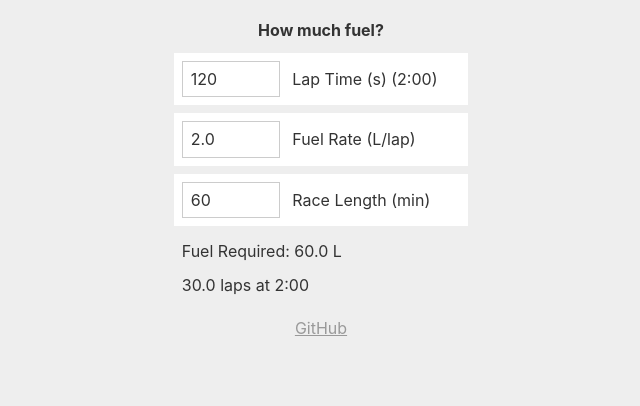
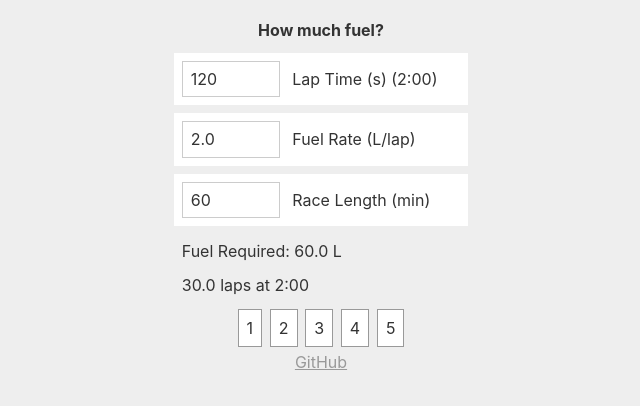
Before and after one commit to andygock/fuel-calculator, a website built with Parcel: page src/index.html in a window 1280 px wide. Shown: the whole page, without its empty margins (319-959 px from the left). Built offline with nearby package versions, Linux system fonts and the light colour scheme.

Commit message:
Start work on preset, output now updates immediately

```diff
--- a/src/fuel.js
+++ b/src/fuel.js
@@ -45,11 +45,19 @@ window.addEventListener("load", () => {
     const inputElement = document.getElementById(inputName);
     inputs[inputName] = parseFloat(inputElement.value, 10);
 
-    // immediately update on change
-    inputElement.addEventListener("change", (e) => {
+    // handler to read calculate outputs
+    const changeHandler = (e) => {
       inputs[inputName] = parseFloat(e.target.value);
       calcFuelRequired();
       updateOutputs();
+    };
+
+    // immediately update on any type of input change
+    const events = ["change", "keyup"];
+    events.forEach((event) => {
+      inputElement.addEventListener(event, (e) => {
+        changeHandler(e);
+      });
     });
 
     // select all input value when user clicks inside
@@ -58,6 +66,17 @@ window.addEventListener("load", () => {
     });
   });
 
+  // add event listeners for presets
+  const presets = [...document.getElementsByClassName("preset")];
+  presets.forEach((preset) => {
+    preset.addEventListener("click", (e) => {
+      // user clicks preset button
+      const presetName = preset.innerText;
+
+      console.log(presetName);
+    });
+  });
+
   // perform calculation on first load
   calcFuelRequired();
   updateOutputs();
--- a/src/index.html
+++ b/src/index.html
@@ -63,6 +63,14 @@
         </p>
       </div>
 
+      <div class="presets">
+        <span class="preset">1</span>
+        <span class="preset">2</span>
+        <span class="preset">3</span>
+        <span class="preset">4</span>
+        <span class="preset">5</span>
+      </div>
+
       <div class="github">
         <a href="https://github.com/andygock/fuel-calculator">GitHub</a>
       </div>
--- a/src/style.scss
+++ b/src/style.scss
@@ -51,6 +51,7 @@ h2 {
   a {
     color: #999;
   }
+  margin-top: 1rem;
 }
 
 // remove spin box on input elements with type type 'number'
@@ -65,3 +66,14 @@ input::-webkit-inner-spin-button {
 input[type="number"] {
   -moz-appearance: textfield; /* Firefox */
 }
+
+.presets {
+  text-align: center;
+  .preset {
+    border: solid 1px #999;
+    padding: 0.5rem;
+    margin: 0.5rem 0.1rem;
+    background-color: white;
+    cursor: pointer;
+  }
+}
```
